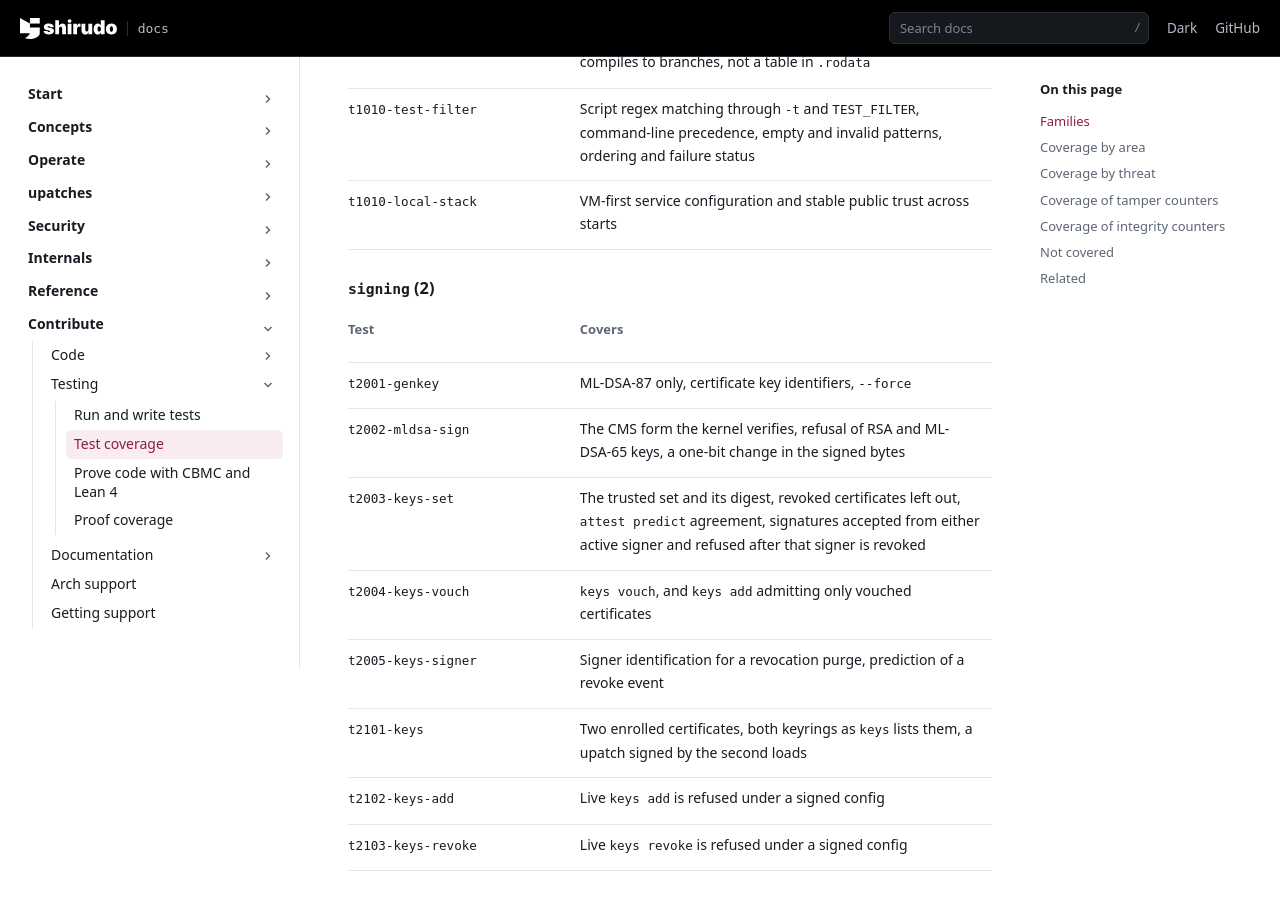
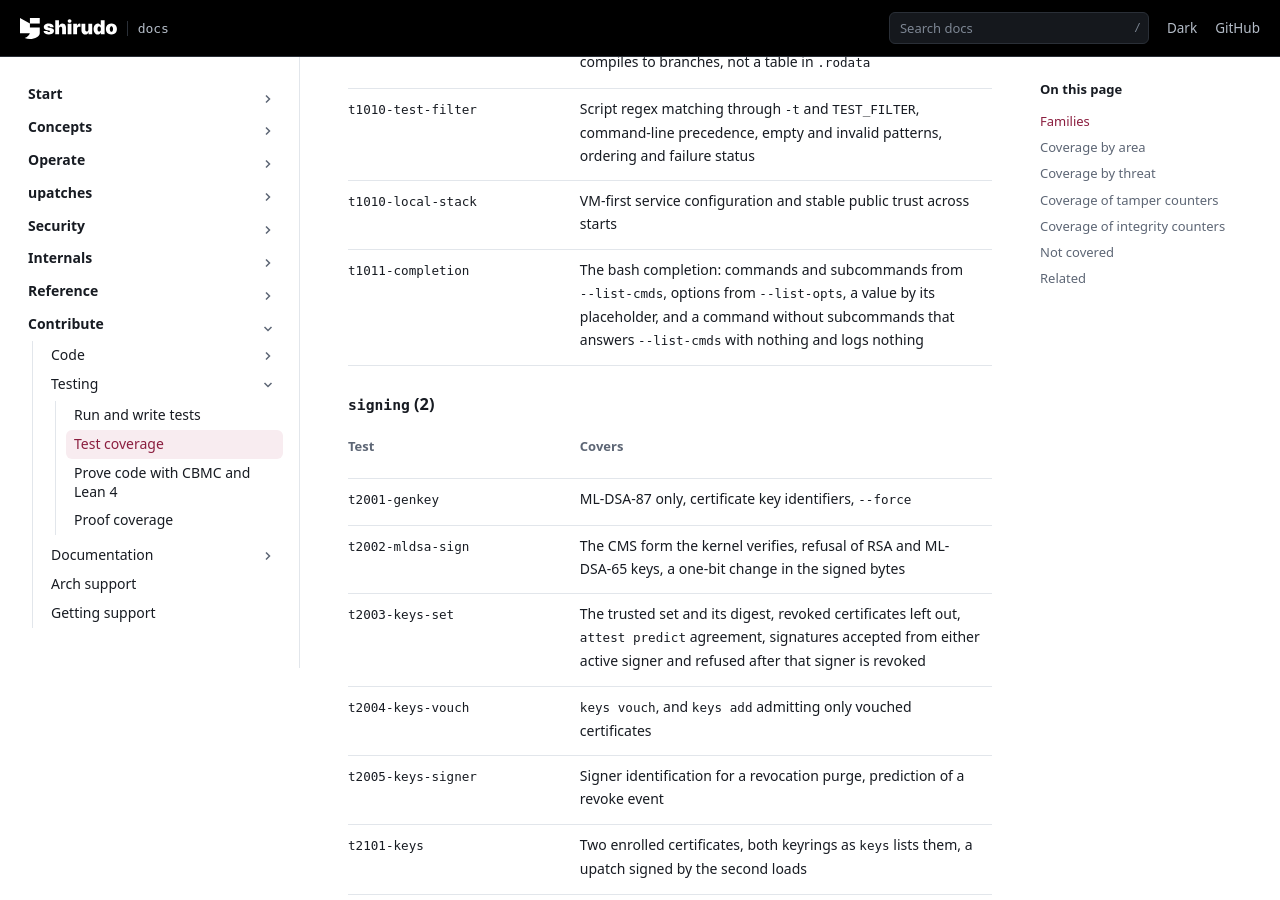
Before and after one commit to AliBashaSY/shirudo, a Sphinx documentation site: the page built from Documentation/contribute/testing/test-coverage.rst, in a window 1280 px wide and 900 px high, scrolled down 2265 px. Built offline with Sphinx 7.4.7, drawn with Linux system fonts in a browser that asks for light colours; pages that are not in the unit, such as notebooks, are missing from menus.

Commit message:
completion: complete from what the binary lists
The completion kept every command's options in lists of its own, 260
lines that went stale with each option added, and parsed the command
line by position for each command, so a subcommand it did not know of
completed nothing.

Every command now answers --list-cmds with its subcommands and
--list-opts with its options, each with the placeholder of its value.
The completion walks the command line asking each level for the words
that follow, until a level lists none, and completes:

  - a subcommand from the level's list;
  - an option from the command's --list-opts, --json= without a space
    after it as before;
  - an option's value by its placeholder: a directory for <dir>, one of
    the words of add|delete, nothing for a number, a digest or a name,
    and a file otherwise;
  - an argument by the files the command takes, the one table kept
    here, beside the options of image build, which shirudo-gen-verity
    parses rather than the binary.

t1011 completes commands, subcommands, options and a value against the
built binary, checks that the completion offers status exactly what
status --list-opts lists, and that a command without subcommands
answers --list-cmds with nothing on either stream.

Signed-off-by: Daniel Borkmann <daniel@iogearbox.net>

```diff
--- a/Documentation/contribute/testing/test-coverage.rst
+++ b/Documentation/contribute/testing/test-coverage.rst
@@ -119,6 +119,11 @@ signed config image.
 
    * - ``t1010-local-stack``
      - VM-first service configuration and stable public trust across starts
+   * - ``t1011-completion``
+     - The bash completion: commands and subcommands from ``--list-cmds``,
+       options from ``--list-opts``, a value by its placeholder, and a
+       command without subcommands that answers ``--list-cmds`` with
+       nothing and logs nothing
 
 ``signing`` (2)
 ~~~~~~~~~~~~~~~
@@ -957,7 +962,7 @@ Coverage by area
        ``t6120``, ``t6121``, ``t6124``, ``t6126``, ``t6135``,
        ``t6137``
    * - CLI
-     - ``t1001``, ``t1002``, ``t2001``, ``t3005``, ``t3106``,
+     - ``t1001``, ``t1002``, ``t1011``, ``t2001``, ``t3005``, ``t3106``,
        ``t3108``, ``t5004``, ``t5103``, ``t6007``, ``t6114``,
        ``t7001``, ``t8001``
    * - Build and packaging
```
Also changed, not shown: 1 other file.
